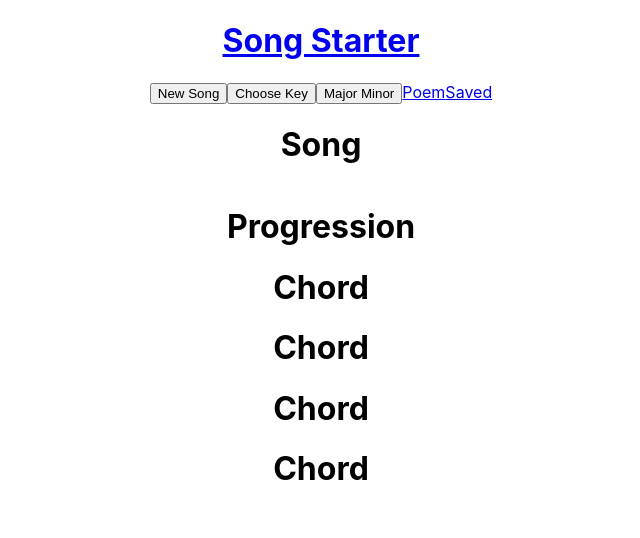
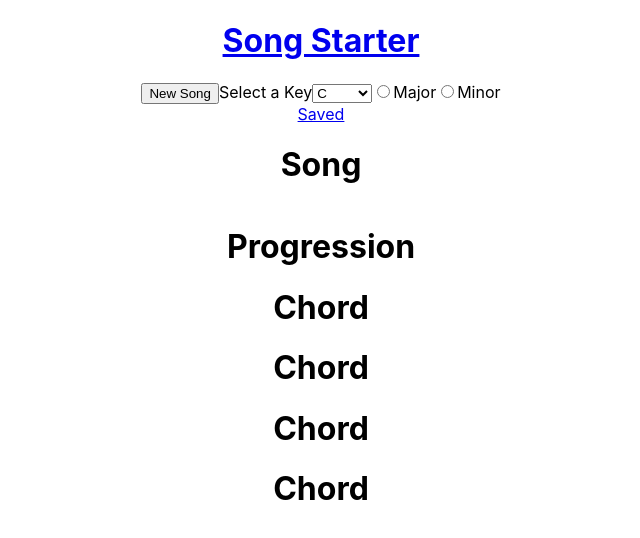
Before and after one commit to Song-Starter/song-starter, a React (Create React App) app: page / in a window 1280 px wide. Shown: the top 538 px of the page, without its empty margins (319-959 px from the left). Built offline with nearby package versions, Linux system fonts and the light colour scheme.

Commit message:
Build dropdown menu and radio buttons to select key signature.

```diff
--- a/src/components/NavBar.js
+++ b/src/components/NavBar.js
@@ -6,9 +6,33 @@ const NavBar = (props) => {
   return (
     <div className="NavBar">
       <button onClick={() => props.createNewSong()}>New Song</button>
-      <button>Choose Key</button>
-      <button>Major Minor</button>
-      <Link to="./poem">Poem</Link>
+      <label for="key-signature">Select a Key</label>
+      <select name="key-signature" id="key-signature">
+        <option value="C">C</option>
+        <option value="C#/Db">C#/Db</option>
+        <option value="D">D</option>
+        <option value="D#/Eb">D#/Eb</option>
+        <option value="E">E</option>
+        <option value="F">F</option>
+        <option value="F#/Gb">F#/Gb</option>
+        <option value="G">G</option>
+        <option value="G#/Ab">G#/Ab</option>
+        <option value="A">A</option>
+        <option value="A#/Bb">A#/Bb</option>
+        <option value="B">B</option>
+      </select>
+      <input
+        type="radio"
+        id="major"
+        name="majmin"
+        value="major"/>
+      <label for="major">Major</label>
+      <input
+        type="radio"
+        id="minor"
+        name="majmin"
+        value="minor"/>
+      <label for="minor">Minor</label><br/>
       <Link to="./saved">Saved</Link>
     </div>
   );
```
